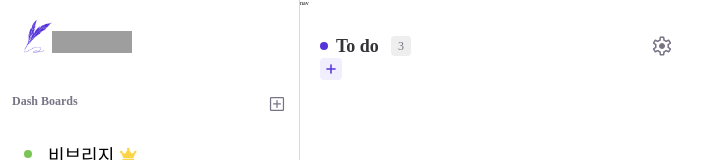
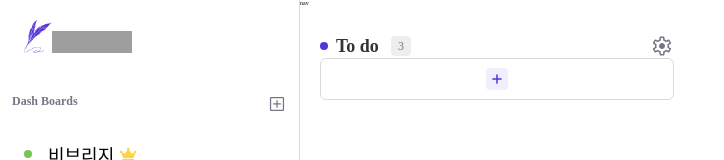
Before and after one commit to WhatToDo6/WhatToDo, a Next.js app: page /dashboard/1 in a window 1280 px wide. Shown: the top 160 px of the page, without its empty margins (0-724 px from the left). Built offline with nearby package versions, Linux system fonts and the light colour scheme; grey boxes are pictures that could not be loaded.

Commit message:
feat: add-task구현 완료

```diff
--- a/src/components/dashboard/column/add-task/AddTask.module.scss
+++ b/src/components/dashboard/column/add-task/AddTask.module.scss
@@ -0,0 +1,10 @@
+@import '@/src/styles/global.scss';
+
+.buttonContainer {
+  display: flex;
+  justify-content: center;
+  align-items: center;
+  padding: 0.9rem 0;
+  border: 1px solid $color-gray-300;
+  border-radius: 6px;
+}
--- a/src/components/dashboard/column/add-task/index.tsx
+++ b/src/components/dashboard/column/add-task/index.tsx
@@ -1,8 +1,10 @@
 import AddButton from '@/src/components/common/button/add-button'
+
+import S from './AddTask.module.scss'
 
 const AddTask = () => {
   return (
-    <div>
+    <div className={S.buttonContainer}>
       <AddButton />
     </div>
   )
```
